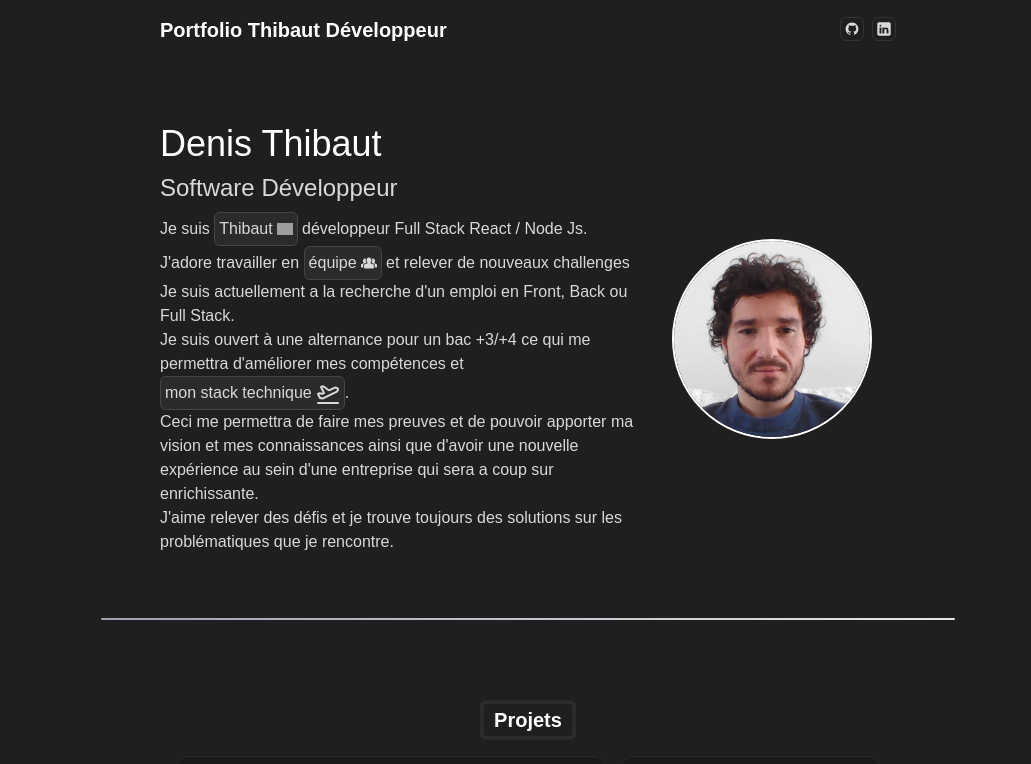
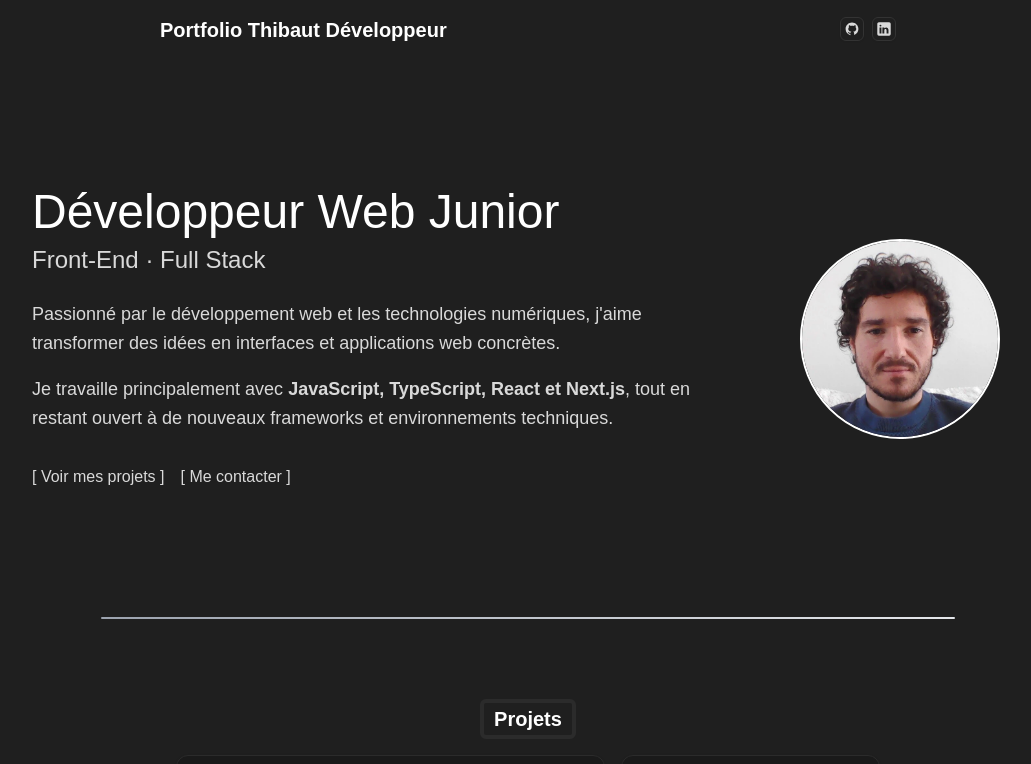
Before and after one commit to ThibautTobi/Portfolio-Pro-2025, a Next.js app: page / in a window 1280 px wide. Shown: the top 764 px of the page, without its empty margins (112-1143 px from the left). Built offline with nearby package versions, Linux system fonts and the light colour scheme; grey boxes are pictures that could not be loaded.

Commit message:
feat : modification du contenu et ajouts de CTA projets et contact

```diff
--- a/app/components/Hero.tsx
+++ b/app/components/Hero.tsx
@@ -1,9 +1,9 @@
 import Image from "next/image"
 import moi from "@/public/image/image-portfoliot-dev.webp"
-import SpanText from "./SpanText"
-import { PlaneTakeoff } from 'lucide-react';
-import france from "@/public/image/icon-france-32.png"
-import { GroupIcon } from "./icons/Groupicon"
+// import SpanText from "./SpanText"
+// import { PlaneTakeoff } from 'lucide-react';
+// import france from "@/public/image/icon-france-32.png"
+// import { GroupIcon } from "./icons/Groupicon"
 
 
 // a tester une autre facon de faire .
@@ -19,10 +19,71 @@ import { GroupIcon } from "./icons/Groupicon"
 export const Hero = () => {
 
     return (
-        <section className="flex max-lg:flex-col max-w-3xl px-4 m-auto items-center">
-            <div className="flex-[2]">
+                <section
+            aria-labelledby="hero-title"
+            className="flex max-lg:flex-col max-w-5xl px-4 py-16 mx-auto items-center gap-10"
+        >
+            <div className="flex-1">
+                <h1
+                    id="hero-title"
+                    className="font-caption text-4xl text-primary md:text-5xl"
+                >
+                    Développeur Web Junior
+                </h1>
+
+                <p className="font-caption text-2xl mt-2 mb-6">
+                    Front-End · Full Stack
+                </p>
+
+                <p className="text-lg leading-relaxed">
+                    Passionné par le développement web et les technologies
+                    numériques, j&apos;aime transformer des idées en interfaces
+                    et applications web concrètes.
+                </p>
+
+                <p className="text-lg leading-relaxed mt-4">
+                    Je travaille principalement avec{' '}
+                    <strong>JavaScript, TypeScript, React et Next.js</strong>,
+                    tout en restant ouvert à de nouveaux frameworks et
+                    environnements techniques.
+                </p>
+
+                <div className="flex flex-wrap gap-4 mt-8">
+                    <a
+                        href="#projects"
+                        className="..."
+                    >
+                       [ Voir mes projets ]
+                    </a>
+
+                    <a
+                        href="#contact"
+                        className="..."
+                    >
+                       [ Me contacter ]
+                    </a>
+                </div>
+            </div>
+
+            <div className="p-6">
+                <Image
+                    src={moi}
+                    width={200}
+                    height={200}
+                    alt="Portrait de Denis Thibaut, développeur web junior"
+                    className="border-2 border-white rounded-full"
+                />
+            </div>
+        </section>
+    )
+}
+
+
+
+// ancien contenue recherche alternance
+{/* <div className="flex-[2]">
                 <h2 className="font-caption text-4xl text-primary mb:text-5xl">Denis Thibaut</h2>
-                <h3 className="font-caption text-2xl mt-2 mb-2">Software Développeur</h3>
+                <h3 className="font-caption text-2xl mt-2 mb-2">Front-End · Full Stack</h3>
                 <p>Je suis <SpanText icon={france}>Thibaut</SpanText> développeur Full Stack React / Node Js.<br/>
                    J&apos;adore travailler en <SpanText icon={GroupIcon}>équipe</SpanText> et relever de nouveaux challenges Je suis actuellement a la recherche d&apos;un emploi en Front, Back ou Full Stack.<br/>
                     Je suis ouvert à une alternance pour un bac +3/+4 ce qui me permettra d&apos;améliorer mes compétences et <SpanText>mon stack technique<PlaneTakeoff /></SpanText>.<br/>
@@ -38,7 +99,4 @@ export const Hero = () => {
                     alt="moi"
                     className="border-2 border-white rounded-full"
                 />
-            </div>
-        </section>
-    )
-}
+            </div> */}
```
